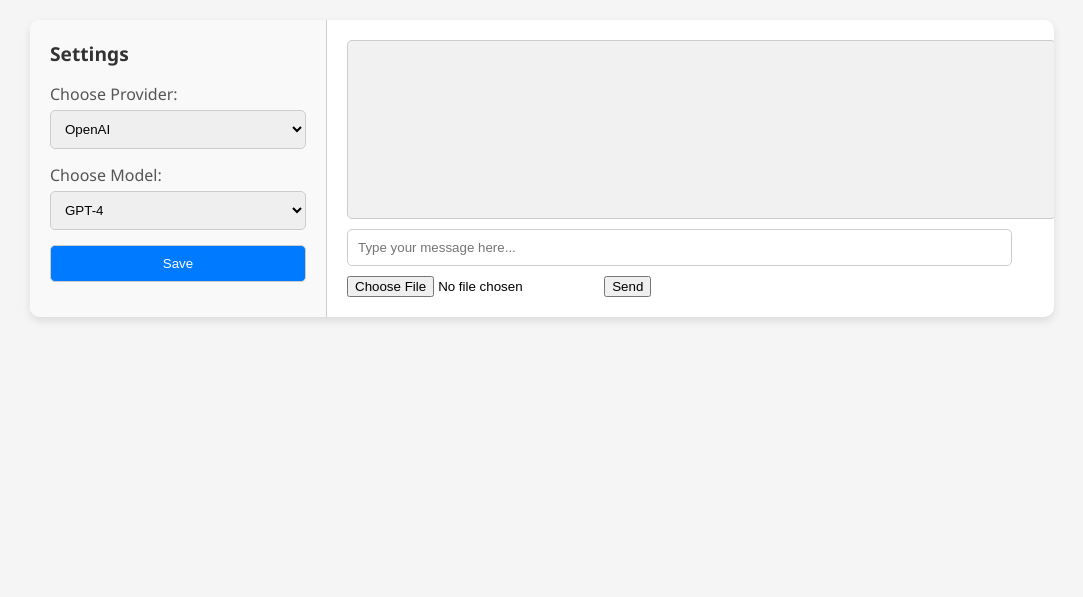
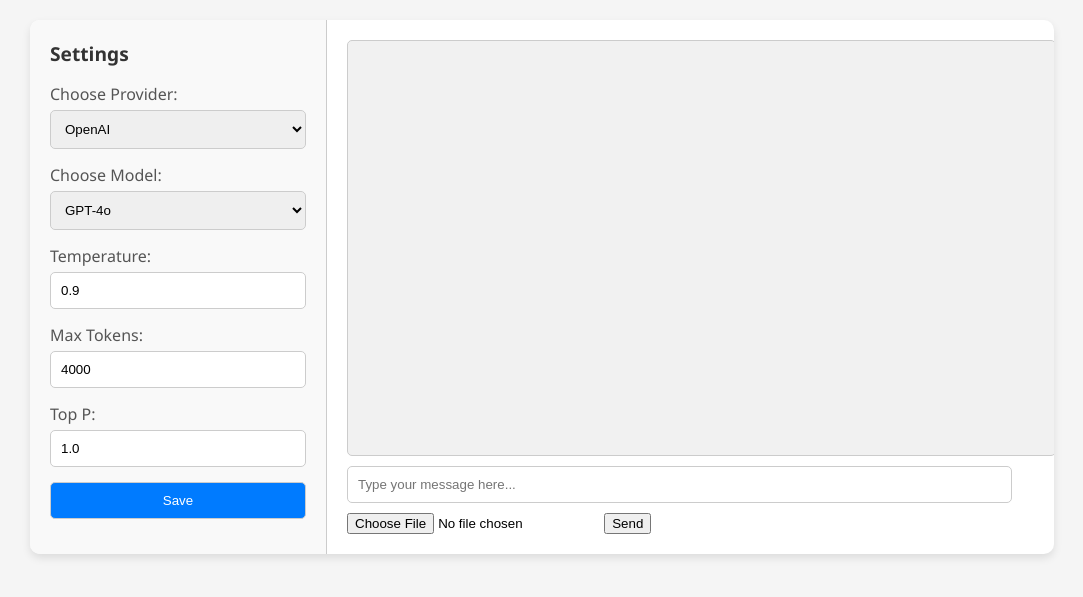
Before and after one commit to sulaimonao/O.A.I.S, a Flask app: page / in a window 1280 px wide. Shown: the top 597 px of the page, without its empty margins (98-1181 px from the left). Run offline with Flask 3, Linux system fonts and the light colour scheme; some libraries are stand-ins or nearby versions.

Commit message:
Mod
You can now modify your engine values.

```diff
--- a/static/script.js
+++ b/static/script.js
@@ -7,8 +7,8 @@ $(document).ready(function() {
     function updateModelOptions(provider) {
         var modelOptions = '';
         if (provider === 'openai') {
-            modelOptions += '<option value="gpt-4">GPT-4</option>';
-            modelOptions += '<option value="gpt-4-mini">GPT-4-mini</option>';
+            modelOptions += '<option value="gpt-4o">GPT-4o</option>';
+            modelOptions += '<option value="gpt-4o-mini">GPT-4o-mini</option>';
         } else if (provider === 'google') {
             modelOptions += '<option value="gemini-1.5-pro">Gemini 1.5 Pro</option>';
             modelOptions += '<option value="gemini-1.5-flash">Gemini 1.5 Flash</option>';
@@ -50,6 +50,17 @@ $(document).ready(function() {
         if (fileInput.files.length > 0) {
             const file = fileInput.files[0];
             const formData = new FormData();
+            const customEngine = $('#custom-engine').val();
+            const config = {
+            temperature: $('#temperature').val(),
+            maxTokens: $('#max-tokens').val(),
+            topP: $('#top-p').val()
+        };
+
+        let modelToUse = selectedModel;
+        if (selectedModel === 'custom') {
+            modelToUse = customEngine;
+        }
             formData.append('file', file);
             $.ajax({
                 url: '/upload',
--- a/templates/index.html
+++ b/templates/index.html
@@ -23,6 +23,14 @@
                     <option value="gemini-1.5-pro">Gemini 1.5 Pro</option>
                     <option value="gemini-1.5-flash">Gemini 1.5 Flash</option>
                 </select>
+                <label for="custom-engine" style="display:none;">Custom Engine Name:</label>
+                <input type="text" id="custom-engine" placeholder="Enter custom engine name" style="display:none;">
+                <label for="temperature">Temperature:</label>
+                <input type="number" id="temperature" value="0.9" step="0.1" min="0" max="1">
+                <label for="max-tokens">Max Tokens:</label>
+                <input type="number" id="max-tokens" value="4000" step="100" min="1">
+                <label for="top-p">Top P:</label>
+                <input type="number" id="top-p" value="1.0" step="0.1" min="0" max="1">
                 <button type="button" id="save-settings">Save</button>
             </form>
         </div>
@@ -38,6 +46,7 @@
 
     <script src="https://code.jquery.com/jquery-3.6.0.min.js"></script>
     <script src="https://cdnjs.cloudflare.com/ajax/libs/socket.io/4.0.0/socket.io.js"></script>
+    <script src="https://cdn.jsdelivr.net/npm/marked/marked.min.js"></script>
     <script src="/static/script.js"></script>
 </body>
 </html>
```
